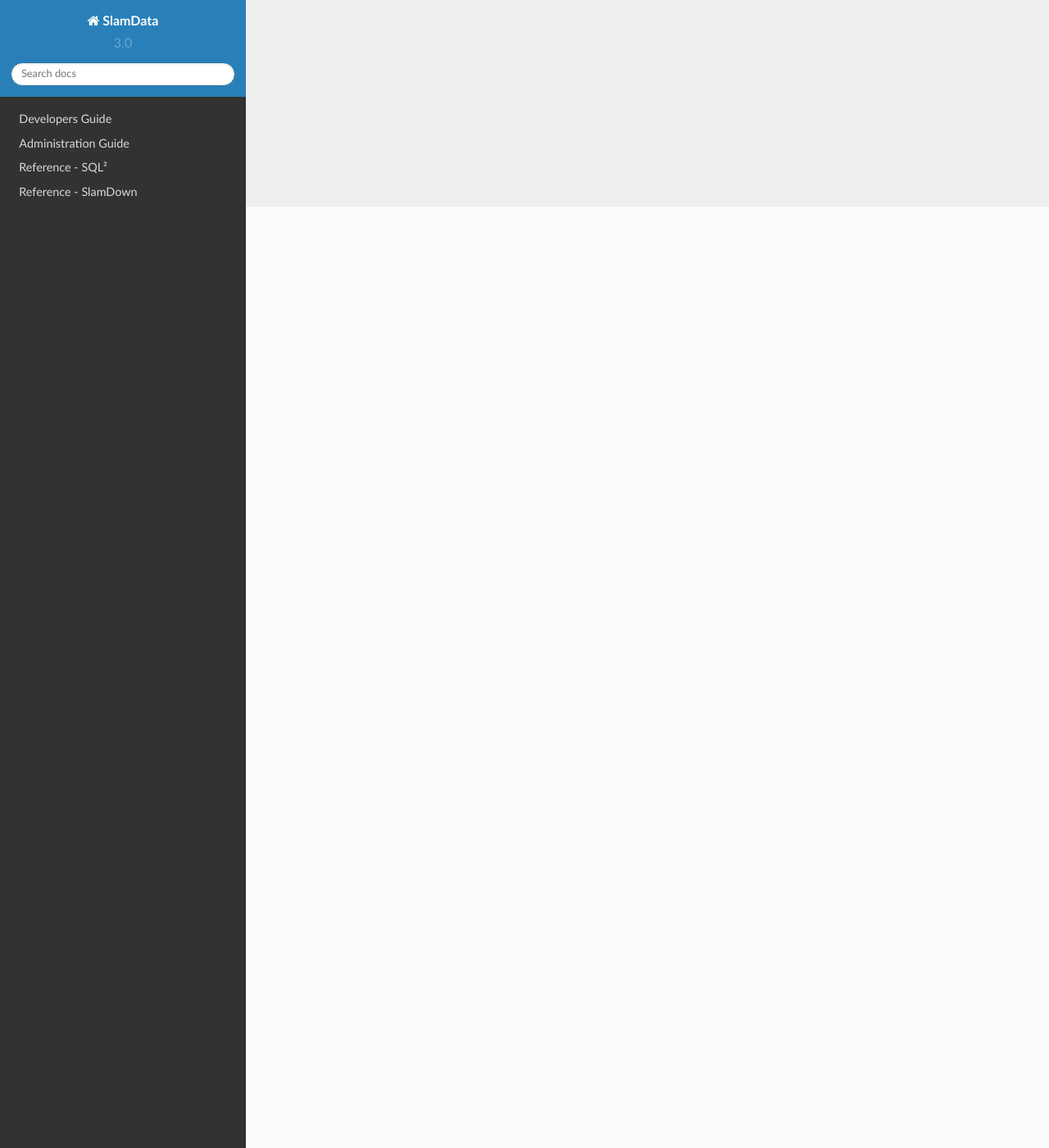
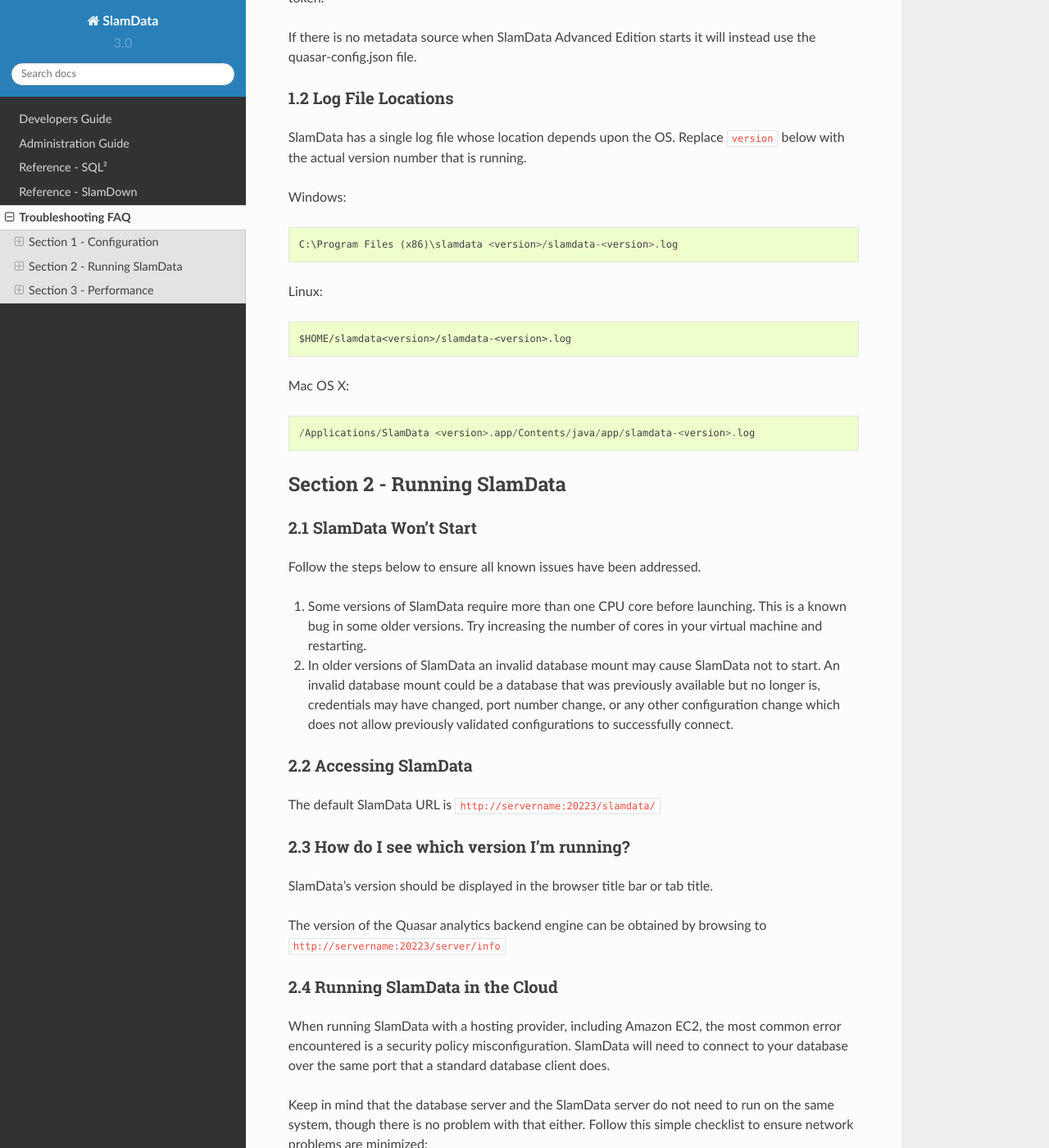
Before and after one commit to uapasha/slamdata-docs, a Sphinx documentation site: the page built from source/troubleshooting-faq.rst, in a window 1280 px wide and 1400 px high, scrolled down 1148 px. Shown: the whole window at 82% size. Built offline with Sphinx 7.4.7 and the Read the Docs theme 2.0.0, drawn with Linux system fonts in a browser that asks for light colours; some of the changed text lies outside the part shown.

Commit message:
Published FAQ with new section tagging

```diff
--- a/source/index.rst
+++ b/source/index.rst
@@ -15,6 +15,7 @@ Contents:
    administration-guide
    sql-squared-reference
    slamdown-reference
+   troubleshooting-faq
 
 
 Indices and tables
--- a/source/troubleshooting-faq.rst
+++ b/source/troubleshooting-faq.rst
@@ -1,7 +1,157 @@
 .. figure:: images/white-logo.png
    :alt: SlamData Logo
+
 
 Troubleshooting FAQ
 ===================
 
-Pending
+
+Section 1 - Configuration
+-------------------------
+
+
+1.1 Configuration File Locations
+~~~~~~~~~~~~~~~~~~~~~~~~~~~~~~~~
+
+Upon initial launch, SlamData will not have a configuration file. Once a
+valid database mount has been configured, a file will be created and
+used to store those mount points. See below for the location of that
+configuration file.Unless specified on the command line, SlamData will
+look for its configuration in the following locations by default:
+
+Windows:
+
+::
+
+    %HOMEDIR%\AppData\Local\quasar\quasar-config.json
+
+Mac OS X:
+
+::
+
+    $HOME/Library/Application Support/quasar/quasar-config.json
+
+Linux:
+
+::
+
+    $HOME/.config/quasar/quasar-config.json
+
+Note: Do not modify this file by hand unless you have first made a
+backup. If you modify this file while SlamData is running, your changes
+may be overwritten.
+
+
+1.1.1 Configuration File Differences
+''''''''''''''''''''''''''''''''''''
+
+SlamData Community Edition fully relies on the quasar-config.json
+configuration file to store all data for the product, including
+server configuration, mountings, views, and more.
+
+SlamData Advanced Edition instead relies on a PostgreSQL or
+Java H2 database to store the same metadata.  Additionally it stores
+security information for users, groups, permission, actions and token.
+
+If there is no metadata source when SlamData Advanced Edition
+starts it will instead use the quasar-config.json file.
+
+
+1.2 Log File Locations
+~~~~~~~~~~~~~~~~~~~~~~
+
+SlamData has a single log file whose location depends upon the OS.
+Replace ``version`` below with the actual version number that is
+running.
+
+Windows:
+
+::
+
+    C:\Program Files (x86)\slamdata <version>/slamdata-<version>.log
+
+Linux:
+
+::
+
+    $HOME/slamdata<version>/slamdata-<version>.log
+
+Mac OS X:
+
+::
+
+    /Applications/SlamData <version>.app/Contents/java/app/slamdata-<version>.log
+
+
+Section 2 - Running SlamData
+----------------------------
+
+
+2.1 SlamData Won't Start
+~~~~~~~~~~~~~~~~~~~~~~~~
+
+Follow the steps below to ensure all known issues have been addressed.
+
+1. Some versions of SlamData require more than one CPU core before
+   launching.  This is a known bug in some older versions.  Try
+   increasing the number of cores in your virtual machine and
+   restarting.
+
+2. In older versions of SlamData an invalid database mount may cause SlamData
+   not to start.  An invalid database mount could be a database that was
+   previously available but no longer is, credentials may have changed, port
+   number change, or any other configuration change which does not allow
+   previously validated configurations to successfully connect.
+
+
+2.2 Accessing SlamData
+~~~~~~~~~~~~~~~~~~~~~~
+
+The default SlamData URL is ``http://servername:20223/slamdata/``
+
+
+2.3 How do I see which version I'm running?
+~~~~~~~~~~~~~~~~~~~~~~~~~~~~~~~~~~~~~~~~~~~
+
+SlamData's version should be displayed in the browser title bar or
+tab title.
+
+The version of the Quasar analytics backend engine can be obtained
+by browsing to ``http://servername:20223/server/info``
+
+
+2.4 Running SlamData in the Cloud
+~~~~~~~~~~~~~~~~~~~~~~~~~~~~~~~~~
+
+When running SlamData with a hosting provider, including Amazon EC2, the
+most common error encountered is a security policy misconfiguration.
+SlamData will need to connect to your database over the same port that a
+standard database client does.
+
+Keep in mind that the database server and the SlamData server do not
+need to run on the same system, though there is no problem with that
+either. Follow this simple checklist to ensure network problems are
+minimized:
+
+Verify the security policy for the database server is:
+
+-  accepting incoming connections from the SlamData server IP address
+-  accepting incoming connections on the correct port
+
+If you are still unable to connect to your hosted database:
+
+-  Verify you can connect with a standard database client from any
+   system.
+-  Next connect with a standard database client from the same system
+   SlamData is running on.
+
+Section 3 - Performance
+-----------------------
+
+
+3.1 General Considerations
+~~~~~~~~~~~~~~~~~~~~~~~~~~
+
+
+3.2 Advanced Edition Considerations
+~~~~~~~~~~~~~~~~~~~~~~~~~~~~~~~~~~~
```
